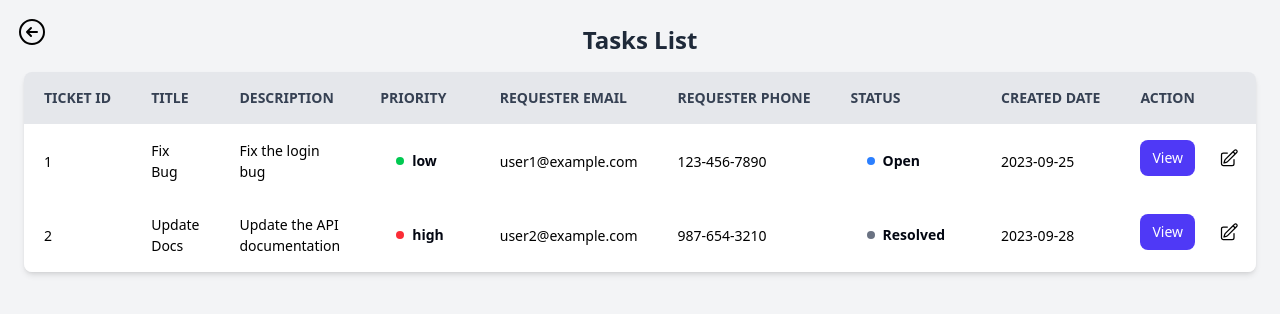
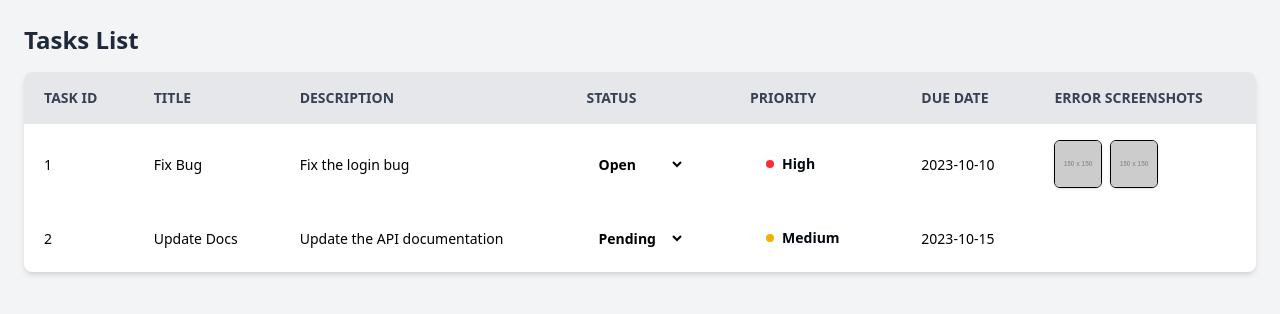
Before and after one commit to projectlks/Tickets-System, a React (Vite) app: page /tasks-list in a window 1280 px wide. Shown: the top 314 px of the page. Built offline with nearby package versions, Linux system fonts and the light colour scheme.

Commit message:
new branch is start here

```diff
--- a/src/components/HistoryItem.jsx
+++ b/src/components/HistoryItem.jsx
@@ -1,11 +1,11 @@
 export default function HistoryItem() {
   return (
-    <div className="w-[95%] h-[80px] mb-3 transition-all  hover:shadow border-[#fff] py-3 px-2 hover:scale-105 mx-auto rounded flex hover:border-red-500 border cursor-pointer items-center ">
+    <div className="w-[90%] h-[80px] mb-3 transition-all  hover:shadow border-[#fff] py-3 px-2 hover:scale-105 mx-auto rounded flex hover:border-red-500 border cursor-pointer items-center ">
       <span className="w-1.5 h-full rounded-2xl bg-red-700 block mr-3"></span>
 
       <p className="mr-5 whitespace-nowrap text-sm">Feb 08, 2024</p>
 
-      <span className="flex flex-col  mr-2" style={{ width: "calc(100% - 210px)" }}>
+      <span className="flex flex-col  mr-10 " style={{ width: "calc(100% - 250px)" }}>
         <h1 className="text-gray-900 text-[14px] font-semibold w-full overflow-ellipsis whitespace-nowrap overflow-hidden">
           Lorem ipsum dolor sit amet consectetur adipisicing elit. Quam, iste
           voluptatem. Aliquid debitis magnam iste, rem
--- /dev/null
+++ b/src/hooks/usePriority.jsx
@@ -0,0 +1,18 @@
+import { useMemo } from "react";
+
+const usePriorityClass = (priority) => {
+  return useMemo(() => {
+    switch (priority.toLowerCase()) {
+      case "high":
+        return "bg-red-500";
+      case "medium":
+        return "bg-yellow-500";
+      case "low":
+        return "bg-green-500";
+      default:
+        return "bg-gray-500";
+    }
+  }, [priority]);
+};
+
+export default usePriorityClass;
--- a/src/pages/Dashboard.jsx
+++ b/src/pages/Dashboard.jsx
@@ -26,23 +26,32 @@ import SideBar from "../components/SideBar";
 export default function Dashboard() {
   const [isShow, setIsShow] = useState(true);
   const data = {
-    labels: [
-      "All ",
-      "Pending ",
-      "Resolved ",
-      "Open ",
-      "Closed ",
-    ],
+    labels: ["All", "Pending", "Resolved", "Open", "Closed"],
     datasets: [
       {
-        label: "",
-        data: [1201, 300, 900, 500, 700],
+        label: "High",
+        data: [350, 80, 200, 50, 20],
         backgroundColor: "rgba(75, 192, 192, 0.2)",
         borderColor: "rgba(75, 192, 192, 1)",
         borderWidth: 1,
       },
+      {
+        label: "Medium",
+        data: [600, 150, 350, 70, 30],
+        backgroundColor: "rgba(255, 99, 132, 0.2)",
+        borderColor: "rgba(255, 99, 132, 1)",
+        borderWidth: 1,
+      },
+      {
+        label: "Low",
+        data: [900, 100, 700, 80, 20],
+        backgroundColor: "rgba(54, 162, 235, 0.2)",
+        borderColor: "rgba(54, 162, 235, 1)",
+        borderWidth: 1,
+      },
     ],
   };
+
 
   const options = {
     responsive: true,
@@ -56,6 +65,7 @@ export default function Dashboard() {
       },
     },
   };
+
 
   const navigate = useNavigate();
 
@@ -102,55 +112,53 @@ export default function Dashboard() {
         </i>
 
         <div className="h-full w-full lg:w-[calc(100%-250px)]">
-          <div className="h-fit w-full bg-[#F3F4F6] grid grid-cols-2 sm:grid-cols-3 md:grid-cols-4 gap-4 p-6">
+          <div className="h-fit w-full bg-[#F3F4F6] grid grid-cols-2 sm:grid-cols-3 md:grid-cols-5 gap-4 p-6">
+
+            {/* all tickets */}
             <span className="rounded-xl  h-[100px] border border-gray-400 py-3 flex flex-col justify-between px-6">
-              <h3 className="text-md text-gray-700 font-semibold ">
-                All
-              </h3>
+              <h3 className="text-md text-gray-700 font-semibold ">All</h3>
               <h1 className="text-2xl text-gray-900 font-bold ">1,200</h1>
             </span>
+
+            {/* pending tickets */}
             <span className="rounded-xl  h-[100px] border border-gray-400 py-3 flex flex-col justify-between px-6">
-              <h3 className="text-md text-gray-700 font-semibold ">
-                Pending
-              </h3>
+              <h3 className="text-md text-gray-700 font-semibold ">Pending</h3>
               <h1 className="text-2xl text-gray-900 font-bold ">300</h1>
             </span>
+
+            {/* resolved tickets */}
             <span className="rounded-xl  h-[100px] border border-gray-400 py-3 flex flex-col justify-between px-6">
-              <h3 className="text-md text-gray-700 font-semibold ">
-                Resolved
-              </h3>
+              <h3 className="text-md text-gray-700 font-semibold ">Resolved</h3>
               <h1 className="text-2xl text-gray-900 font-bold ">900</h1>
             </span>
+
+            {/* open tickets */}
             <span className="rounded-xl  h-[100px] border border-gray-400 py-3 flex flex-col justify-between px-6">
-              <h3 className="text-md text-gray-700 font-semibold ">
-                Open
-              </h3>
+              <h3 className="text-md text-gray-700 font-semibold ">Open</h3>
               <h1 className="text-2xl text-gray-900 font-bold ">500</h1>
             </span>
+
+            {/* closed tickets */}
             <span className="rounded-xl  h-[100px] border border-gray-400 py-3 flex flex-col justify-between px-6">
-              <h3 className="text-md text-gray-700 font-semibold ">
-                Closed
-              </h3>
+              <h3 className="text-md text-gray-700 font-semibold ">Closed</h3>
               <h1 className="text-2xl text-gray-900 font-bold ">700</h1>
             </span>
           </div>
 
           {/* testing chart */}
 
-          <div className="w-full flex flex-col md:flex-row gap-5 p-6">
-            <div className="w-full md:w-1/2">
-              <div className="relative w-full md:h-full">
-                <Bar data={data} options={options} />
-              </div>
+          <div className="w-full   gap-5 p-6">
+            <div className="relative w-[90%] mx-auto mb-10">
+              <Bar data={data} options={options} />
             </div>
 
-            <div className="w-full  md:w-1/2 border border-gray-400  rounded-xl">
+            <div className="w-full  border border-gray-400  rounded-xl">
               <span className="flex justify-between items-center mb-3   p-5 ">
                 <h3 className="font-bold">Recent </h3>
 
                 <p
                   className="cursor-pointer"
-                  onClick={() => navigate("/-assignment")}
+                  onClick={() => navigate("/tickets-assignment")}
                 >
                   View All
                 </p>
--- a/src/pages/TasksList.jsx
+++ b/src/pages/TasksList.jsx
@@ -1,40 +1,44 @@
-import {  useState } from "react";
-import Backbtn from "../components/Backbtn";
-import { useNavigate } from "react-router-dom";
-
-// Importing demo images for status representation
+import { useState } from "react";
 
 export default function TasksList() {
-  const [tasks] = useState([
+  const [tasks, setTasks] = useState([
     {
-      ticket_id: 1,
+      id: 1,
       title: "Fix Bug",
       description: "Fix the login bug",
-      priority_id: "low",
-      email: "user1@example.com",
-      phone: "123-456-7890",
       status: "Open",
-      assigned_to: "John Doe",
-      created_date: "2023-09-25",
-      updated_date: "2023-10-05",
-      due_date: "2023-10-10",
-      has_error: true, // Indicates if this task has an error or issue
+      priority: "High",
+      dueDate: "2023-10-10",
+      errorImages: [
+        "https://via.placeholder.com/150?text=Bug1",
+        "https://via.placeholder.com/150?text=Bug2",
+      ],
     },
     {
-      ticket_id: 2,
+      id: 2,
       title: "Update Docs",
       description: "Update the API documentation",
-      priority_id: "high",
-      email: "user2@example.com",
-      phone: "987-654-3210",
-      status: "Resolved",
-      assigned_to: "Jane Smith",
-      created_date: "2023-09-28",
-      updated_date: "2023-10-07",
-      due_date: "2023-10-15",
-      has_error: false, // No errors, task is resolved
+      status: "Pending",
+      priority: "Medium",
+      dueDate: "2023-10-15",
+      errorImages: [
+        // "https://via.placeholder.com/150?text=Error1",
+        // "https://via.placeholder.com/150?text=Error2",
+        // "https://via.placeholder.com/150?text=Error3",
+      ],
     },
   ]);
+
+  const [selectedImage, setSelectedImage] = useState(null);
+
+  const handleStatusChange = (id, newStatus) => {
+    setTasks((prevTasks) =>
+      prevTasks.map((task) =>
+        task.id === id ? { ...task, status: newStatus } : task
+      )
+    );
+  };
+
   const getPriorityClass = (priority) => {
     switch (priority.toLowerCase()) {
       case "high":
@@ -47,115 +51,92 @@ export default function TasksList() {
         return "bg-gray-500";
     }
   };
-
-  const getStatusClass = (status) => {
-    switch (status.toLowerCase()) {
-      case "open":
-        return "bg-blue-500";
-      case "in progress":
-        return "bg-orange-500";
-      case "closed":
-        return "bg-green-500";
-      default:
-        return "bg-gray-500";
-    }
-  };
-
-  const navigate = useNavigate();
-
   return (
-    <>
-      <Backbtn />
     <div className="p-6 bg-gray-100 min-h-screen">
-        <h1 className="text-2xl text-center font-bold mb-4 text-gray-800">
-          Tasks List
-        </h1>
+      <h1 className="text-2xl font-bold mb-4 text-gray-800">Tasks List</h1>
       <div className="overflow-x-auto bg-white shadow-md rounded-lg">
         <table className="w-full border-collapse">
-            <thead className="bg-gray-200 text-gray-700 text-sm uppercase whitespace-nowrap">
+          <thead className="bg-gray-200 text-gray-700 text-sm uppercase">
             <tr>
-                <th className="py-4 px-5 text-left">Ticket ID</th>
+              <th className="py-4 px-5 text-left">Task ID</th>
               <th className="py-4 px-5 text-left">Title</th>
               <th className="py-4 px-5 text-left">Description</th>
+              <th className="py-4 px-5 text-left">Status</th>
               <th className="py-4 px-5 text-left">Priority</th>
-                <th className="py-4 px-5 text-left"> Requester Email</th>
-                <th className="py-4 px-5 text-left"> Requester Phone</th>
-                <th className="py-4 px-5 text-left">Status</th>
-                <th className="py-4 px-5 text-left">Created Date</th>
-
-                <th className="py-4 px-5 text-left">Action</th>
+              <th className="py-4 px-5 text-left">Due Date</th>
+              <th className="py-4 px-5 text-left">Error Screenshots</th>
             </tr>
           </thead>
           <tbody>
             {tasks.map((task) => (
-                <tr
-                  key={task.ticket_id}
-                  className="hover:bg-gray-100 transition"
-                >
-                  <td className="py-4 px-5 text-[14px]">{task.ticket_id}</td>
+              <tr key={task.id} className="hover:bg-gray-100 transition">
+                <td className="py-4 px-5 text-[14px]">{task.id}</td>
                 <td className="py-4 px-5 text-[14px]">{task.title}</td>
                 <td className="py-4 px-5 text-[14px]">{task.description}</td>
+                <td className="py-4 px-5">
+                  <select
+                    value={task.status}
+                    onChange={(e) =>
+                      handleStatusChange(task.id, e.target.value)
+                    }
+                    className="px-2 py-1 text-sm font-semibold rounded-lg cursor-pointer borde"
+                  >
+                    <option value="Open">Open</option>
+                    <option value="Pending">Pending</option>
+                    <option value="Resolved">Resolved</option>
+                    <option value="Closed">Closed</option>
+                  </select>
+                </td>
                 <td className="py-4 px-5">
                   <div className="text-gray-950 items-center space-x-2 flex px-4 py-2 rounded-full text-sm font-semibold">
                     <span
                       className={`block w-2 h-2 rounded-full ${getPriorityClass(
-                          task.priority_id.toLowerCase()
+                        task.priority
                       )}`}
                     />
-                      <p>{task.priority_id}</p>
+                    <p>{task.priority}</p>
                   </div>
                 </td>
-
-                  <td className="py-4 px-5 text-[14px]">{task.email}</td>
-                  <td className="py-4 px-5 text-[14px] whitespace-nowrap">
-                    {task.phone}
-                  </td>
-                  {/* <td className="py-4 px-5 text-[14px]">{task.status}</td> */}
-
+                <td className="py-4 px-5 text-[14px]">{task.dueDate}</td>
                 <td className="py-4 px-5">
-                    <div className="text-gray-950 items-center space-x-2 flex px-4 py-2 rounded-full text-sm font-semibold">
-                      <span
-                        className={`block w-2 h-2 rounded-full ${getStatusClass(
-                          task.status.toLowerCase()
-                        )}`}
+                  <div className="flex space-x-2">
+                    {task.errorImages.map((img, idx) => (
+                      <img
+                        key={idx}
+                        src={img}
+                        alt={`Error ${idx + 1} for ${task.title}`}
+                        className="w-12 h-12 object-cover rounded-md border shadow-sm cursor-pointer hover:scale-110 transition-transform"
+                        onClick={() => setSelectedImage(img)}
                       />
-                      <p>{task.status}</p>
+                    ))}
                   </div>
-                  </td>
-                  <td className="py-4 px-5 text-[14px]">{task.created_date}</td>
-
-
-                  <td className="py-4 px-5 text-[14px] flex items-center space-x-3">
-                    <button
-                      onClick={() => navigate("/tickets-detial")}
-
-                    className="cursor-pointer flex items-center space-x-1 px-3 py-2 rounded-lg text-sm font-medium bg-indigo-600 text-white hover:bg-indigo-700 transition">
-                      View
-                    </button>
-
-                    <button className="cursor-pointer  flex items-center space-x-1 px-3 py-2 rounded-lg text-sm font-medium   text-black transition">
-                      <svg
-                        xmlns="http://www.w3.org/2000/svg"
-                        fill="none"
-                        viewBox="0 0 24 24"
-                        strokeWidth={1.5}
-                        stroke="currentColor"
-                        className="w-5 h-5"
-                      >
-                        <path
-                          strokeLinecap="round"
-                          strokeLinejoin="round"
-                          d="m16.862 4.487 1.687-1.688a1.875 1.875 0 1 1 2.652 2.652L10.582 16.07a4.5 4.5 0 0 1-1.897 1.13L6 18l.8-2.685a4.5 4.5 0 0 1 1.13-1.897l8.932-8.931Zm0 0L19.5 7.125M18 14v4.75A2.25 2.25 0 0 1 15.75 21H5.25A2.25 2.25 0 0 1 3 18.75V8.25A2.25 2.25 0 0 1 5.25 6H10"
-                        />
-                      </svg>
-                    </button>
                 </td>
               </tr>
             ))}
           </tbody>
         </table>
       </div>
+
+      {selectedImage && (
+        <div
+          className="fixed inset-0 bg-black bg-opacity-60 flex items-center justify-center z-50"
+          onClick={() => setSelectedImage(null)}
+        >
+          <div className="relative bg-white p-4 rounded-lg shadow-lg max-w-2xl">
+            <button
+              className="absolute top-2 right-2 text-gray-700 text-2xl font-bold"
+              onClick={() => setSelectedImage(null)}
+            >
+              ×
+            </button>
+            <img
+              src={selectedImage}
+              alt="Selected Error"
+              className="max-w-full max-h-[80vh] rounded-lg"
+            />
           </div>
-    </>
+        </div>
+      )}
+    </div>
   );
 }
```
Also changed, not shown: src/components/SideBar.jsx (+10 -8 lines), src/hooks/useFetch.jsx (added, +41 -0 lines), src/hooks/usePost.jsx (added, +45 -0 lines), src/pages/AccountsTable.jsx (added, +117 -0 lines), src/pages/CreateAccountForm.jsx (+42 -10 lines), src/routes/roots.jsx (+7 -5 lines). Lines whose indentation alone changed are shown as unchanged.
